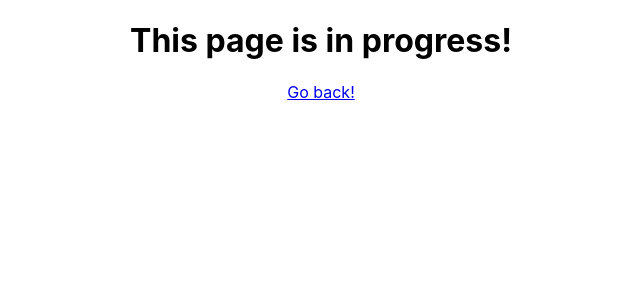
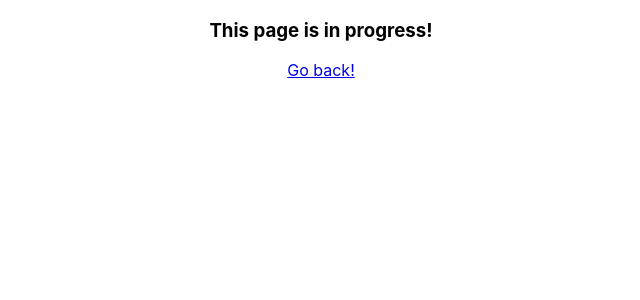
Before and after one commit to sinner883/kodiri, a React (Create React App) app: page /Details in a window 1280 px wide. Shown: the top 300 px of the page, without its empty margins (319-959 px from the left). Built offline with nearby package versions, Linux system fonts and the light colour scheme.

Commit message:
removed the gap between picts on desktop version

```diff
--- a/src/App.css
+++ b/src/App.css
@@ -14,6 +14,7 @@ img {
   flex: 1;
   position: relative;
   overflow: hidden;
+  margin-bottom: -3px;    /* to remove the gap in the middle of pitcs */
 }
 
 
--- a/src/Details.js
+++ b/src/Details.js
@@ -4,7 +4,7 @@ import { Link } from 'react-router-dom';
 export default function Details() {
     return (
         <div>
-            <h1>This page is in progress!</h1>
+            <h3>This page is in progress!</h3>
             <Link to='/'>Go back!</Link>
         </div>
     )
```
